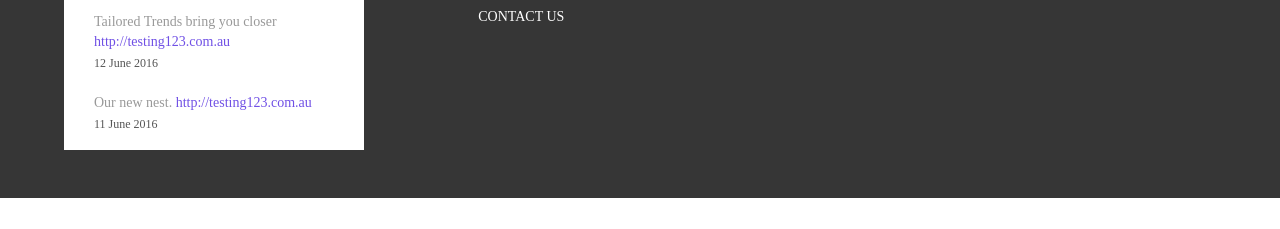
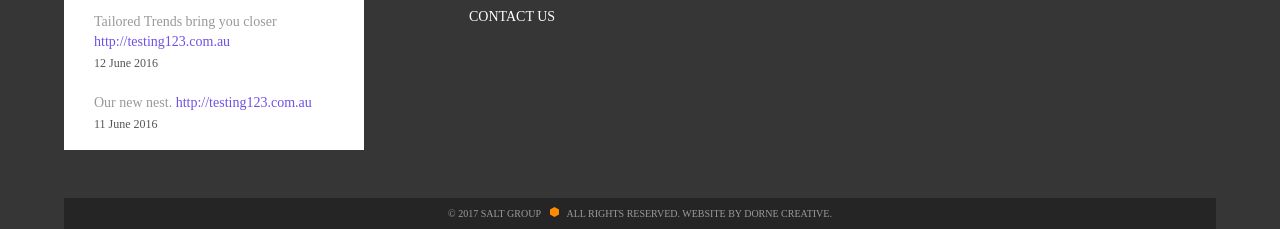
Before and after one commit to domain835/Salt, a website: page app/index.html in a window 1280 px wide. Shown: the part 3579-3808 px from the top of the page. Before the commit the page ends 3777 px from the top, so only its background shows below. Drawn offline with nearby package versions, Linux system fonts and the light colour scheme; files that its build step writes are made by us from their sources.

Commit message:
copyright done

```diff
--- a/app/index.html
+++ b/app/index.html
@@ -247,6 +247,7 @@
           </div>
         </div>
 
+        <div class="footer__items">
           <div class="footer__item">
             <h5 class="footer__item-title">Navigation</h5>
             <ul class="footer__item-list">
@@ -302,6 +303,11 @@
           </div>
         </div>
       </div>
+
+
+    <div class="copyright">
+      <p class="copyright__text">© 2017 SALT GROUP&nbsp;&nbsp;<span class="hexagon-dot"></span>&nbsp;ALL RIGHTS RESERVED. WEBSITE BY DORNE CREATIVE.</p>
+    </div>
   </footer>
 
 
--- a/app/scss/style.scss
+++ b/app/scss/style.scss
@@ -314,6 +314,12 @@ body {
     padding: 56px 0 48px;
   }
 
+  &__items {
+    display: flex;
+    justify-content: space-between;
+    width: calc(100% - 405px);
+  }
+
   &__item {
 
     &-title {
@@ -349,8 +355,11 @@ body {
         margin-bottom: 14px;
       }
     }
+
+    &:nth-child(1), &:nth-child(2){
+      width: calc(100% / 3);
+    }
   }
-
 }
 
 .feed {
@@ -426,3 +435,30 @@ body {
     }
   }
 }
+
+.copyright {
+  background: #252525;
+  height: 31px;
+  display: flex;
+  align-items: center;
+  justify-content: center;
+
+  &__text {
+    font-family: Raleway;
+    font-size: 10px;
+    text-transform: uppercase;
+    color: #9b9b9b;
+  }
+}
+
+.hexagon-dot {
+
+  &::before {
+    content: '';
+    height: 10px;
+    width: 10px;
+    background: url('../images/hexagon-dot.png') no-repeat;
+    display: inline-block;
+    margin: 0 4px;
+  }
+}
```
Lines whose indentation alone changed are shown as unchanged.
